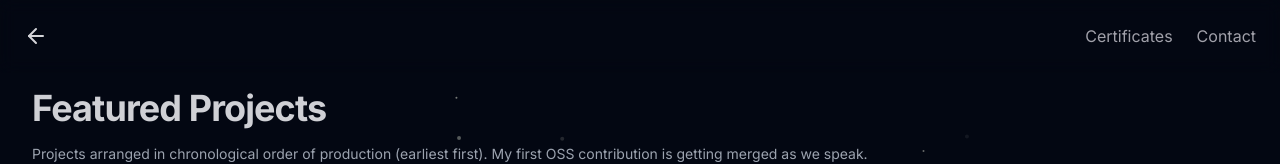
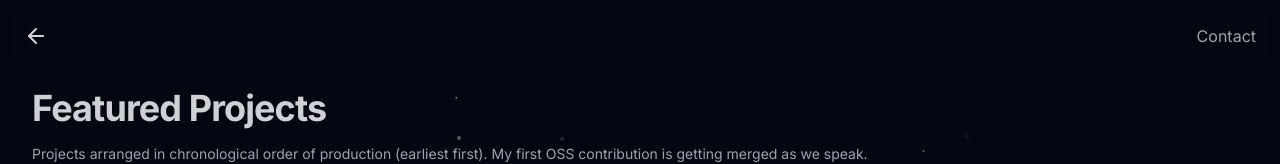
Before and after one commit to 99Yash/ygkr, a Next.js app: page /projects in a window 1280 px wide. Shown: the top 164 px of the page. Built offline with nearby package versions, Linux system fonts and the light colour scheme.

Commit message:
feat: removes all certs + header error

```diff
--- a/src/app/contact/page.tsx
+++ b/src/app/contact/page.tsx
@@ -1,8 +1,20 @@
-"use client";
 import { Navigation } from "@/components/nav";
 import { Card } from "@/components/ui/card";
 import { Github, Linkedin, Twitter } from "lucide-react";
+import { Metadata } from "next";
 import Link from "next/link";
+
+export const metadata: Metadata = {
+  title: "Contacts",
+  description: "Relevant links to get in touch.",
+  openGraph: {
+    url: "https://ygkr.vercel.app/contact",
+    title: "Contact - ygkr",
+    description: "Relevant links to get in touch.",
+    locale: "en-US",
+    type: "website",
+  },
+};
 
 const socials = [
   {
--- a/src/components/certificates.tsx
+++ /dev/null
@@ -1,26 +0,0 @@
-import { certificates } from "@/data/certificates.data";
-import Image from "next/image";
-
-const Certificates = () => {
-  return (
-    <div className="flex flex-col gap-4">
-      <h1 className="bg-gradient-to-r from-zinc-300/60 to-zinc-200 bg-clip-text text-3xl font-semibold tracking-tight text-transparent ">
-        Certificates
-      </h1>
-      <div className="grid grid-cols-3 gap-3">
-        {certificates.map((cet) => (
-          <Image
-            key={cet.name}
-            src={`/${cet.image}`}
-            alt={cet.name}
-            width={300}
-            height={300}
-            className="relative cursor-pointer"
-          />
-        ))}
-      </div>
-    </div>
-  );
-};
-
-export default Certificates;
--- a/src/components/nav.tsx
+++ b/src/components/nav.tsx
@@ -37,13 +37,6 @@ export const Navigation: React.FC = () => {
                 </p>
               </Link>
             )}
-            {pathname !== "/certificates" && (
-              <Link href="/certificates" passHref>
-                <p className="text-zinc-400 duration-200 hover:font-semibold hover:text-zinc-100">
-                  Certificates
-                </p>
-              </Link>
-            )}
             {pathname !== "/contact" && (
               <Link href="/contact" passHref>
                 <p className="text-zinc-400 duration-200 hover:font-semibold hover:text-zinc-100">
--- a/src/data/certificates.data.ts
+++ /dev/null
@@ -1,18 +0,0 @@
-export const certificates = [
-  {
-    name: "node-js",
-    image: "node-max-cert.jpg",
-  },
-  {
-    name: "react-js",
-    image: "react-max-cert.jpg",
-  },
-  {
-    name: "full-stack development",
-    image: "node-react-grider-cert.jpg",
-  },
-  {
-    name: "sql-postgresql",
-    image: "sql-postgresql-cert.jpg",
-  },
-];
```
Also changed, not shown: src/app/projects/page.tsx (+0 -22 lines).
